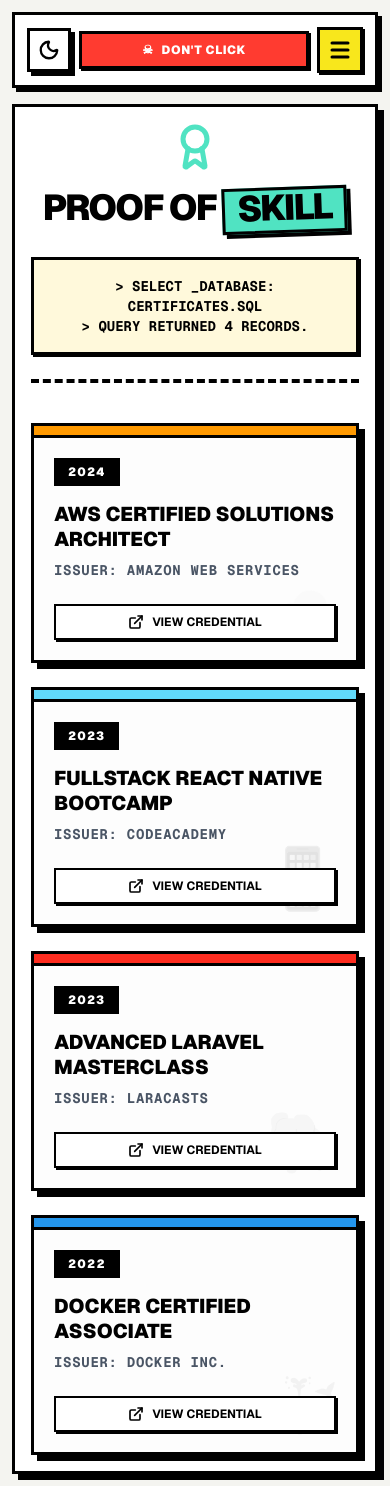
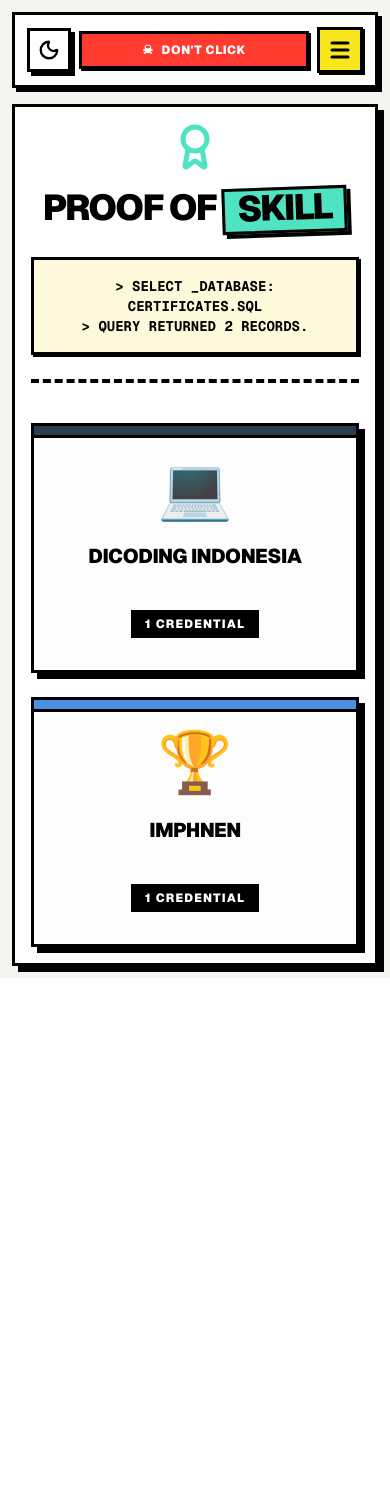
Before and after one commit to MakdumIbrohim/portfolio-v2, a Next.js app: page /certificates in a window 390 px wide. After the commit the page ends 978 px from the top, so only its background shows below. Built offline with nearby package versions, Linux system fonts and the light colour scheme.

Commit message:
feat: introduce a dedicated certificates page with issuer filtering and a new profile image.

```diff
--- a/app/certificates/page.tsx
+++ b/app/certificates/page.tsx
@@ -11,39 +11,25 @@ import { MobileMenu } from '@/components/mobile-menu';
 const certificates = [
     {
         id: 1,
-        title: "AWS Certified Solutions Architect",
-        issuer: "Amazon Web Services",
+        title: "Belajar Dasar Pemrograman Web",
+        issuer: "Dicoding Indonesia",
         date: "2024",
-        color: "#ff9900", // AWS Orange
-        icon: "☁️"
+        color: "#2d3e50", // Dicoding dark blue
+        icon: "💻"
     },
     {
         id: 2,
-        title: "Fullstack React Native Bootcamp",
-        issuer: "CodeAcademy",
-        date: "2023",
-        color: "#61dafb", // React Blue
-        icon: "📱"
-    },
-    {
-        id: 3,
-        title: "Advanced Laravel Masterclass",
-        issuer: "Laracasts",
-        date: "2023",
-        color: "#ff2d20", // Laravel Red
-        icon: "🐘"
-    },
-    {
-        id: 4,
-        title: "Docker Certified Associate",
-        issuer: "Docker Inc.",
-        date: "2022",
-        color: "#2496ed", // Docker Blue
-        icon: "🐳"
-    },
+        title: "Sertifikat Web Developer",
+        issuer: "IMPHNEN",
+        date: "2024",
+        color: "#4a90e2", // Blue
+        icon: "🏆"
+    }
 ];
 
 export default function Certificates() {
+    const [selectedIssuer, setSelectedIssuer] = React.useState<string | null>(null);
+
     return (
         <div className="min-h-screen bg-[#f4f4f0] dark:bg-[#1a1a1a] text-black dark:text-white p-3 sm:p-4 md:p-8 font-sans selection:bg-black selection:text-white dark:selection:bg-white dark:selection:text-black transition-colors duration-300">
             {/* Header Navigation */}
@@ -79,12 +65,63 @@ export default function Certificates() {
                     </p>
                 </div>
 
-                {/* Certificates Grid */}
+                {/* Certificates Issuers Grid or Specific Issuer View */}
+                {!selectedIssuer ? (
+                    <div className="grid grid-cols-1 sm:grid-cols-2 lg:grid-cols-3 gap-6 sm:gap-8 animate-[slide-up_0.3s_ease-out]">
+                        {Object.values(
+                            certificates.reduce((acc, cert) => {
+                                if (!acc[cert.issuer]) {
+                                    acc[cert.issuer] = {
+                                        name: cert.issuer,
+                                        certs: [],
+                                        color: cert.color,
+                                        icon: cert.icon
+                                    };
+                                }
+                                acc[cert.issuer].certs.push(cert);
+                                return acc;
+                            }, {} as Record<string, { name: string, certs: typeof certificates, color: string, icon: string }>)
+                        ).map((issuerGroup) => (
+                            <button
+                                key={issuerGroup.name}
+                                onClick={() => setSelectedIssuer(issuerGroup.name)}
+                                className="border-[3px] border-black dark:border-white bg-[#fdfdfd] dark:bg-[#1e1e1e] shadow-[6px_6px_0_0_#000] dark:shadow-[6px_6px_0_0_#fff] transition-transform hover:-translate-y-2 hover:shadow-[8px_8px_0_0_#000] dark:hover:shadow-[8px_8px_0_0_#fff] relative overflow-hidden group flex flex-col items-center justify-center p-8 sm:p-10 text-center min-h-[250px] cursor-pointer w-full focus:outline-none focus:ring-4 focus:ring-[#f8e71c]"
+                            >
+                                <div
+                                    className="absolute top-0 left-0 right-0 h-3 border-b-[3px] border-black dark:border-white transition-colors"
+                                    style={{ backgroundColor: issuerGroup.color }}
+                                ></div>
+                                <div className="text-6xl mb-6 group-hover:scale-110 group-hover:rotate-6 transition-transform duration-300">
+                                    {issuerGroup.icon}
+                                </div>
+                                <h2 className="text-xl sm:text-2xl font-black uppercase tracking-tight mb-4 group-hover:text-[#4a90e2] transition-colors">
+                                    {issuerGroup.name}
+                                </h2>
+                                <div className="bg-black dark:bg-white text-white dark:text-black font-black text-xs px-3 py-1 uppercase tracking-widest border-[2px] border-black dark:border-white mt-auto inline-block">
+                                    {issuerGroup.certs.length} CREDENTIAL{issuerGroup.certs.length !== 1 ? 'S' : ''}
+                                </div>
+                            </button>
+                        ))}
+                    </div>
+                ) : (
+                    <div className="flex flex-col gap-8 animate-[slide-up_0.3s_ease-out]">
+                        <div className="flex justify-between items-center sm:items-start flex-col sm:flex-row gap-4 border-b-[3px] border-black dark:border-white border-dashed pb-6">
+                            <h2 className="text-2xl sm:text-3xl font-black uppercase tracking-tight border-[3px] border-black dark:border-white p-3 inline-block bg-[#f8e71c] dark:bg-[#b8a900] text-black shadow-[4px_4px_0_0_#000] dark:shadow-[4px_4px_0_0_#fff]">
+                                🏢 {selectedIssuer}
+                            </h2>
+                            <button
+                                onClick={() => setSelectedIssuer(null)}
+                                className="border-[3px] border-black dark:border-white bg-[#ff79c6] dark:bg-[#b83280] text-white px-4 py-3 font-black text-xs sm:text-sm uppercase tracking-wider flex items-center justify-center gap-2 shadow-[4px_4px_0_0_#000] dark:shadow-[4px_4px_0_0_#fff] hover:translate-y-[2px] hover:shadow-[2px_2px_0_0_#000] dark:hover:shadow-[2px_2px_0_0_#fff] transition-all w-full sm:w-auto"
+                            >
+                                <span className="text-lg leading-none mt-[-2px]">←</span> BACK TO ISSUERS
+                            </button>
+                        </div>
+
                         <div className="grid grid-cols-1 md:grid-cols-2 lg:grid-cols-2 gap-6 sm:gap-8">
-                    {certificates.map((cert) => (
+                            {certificates.filter(c => c.issuer === selectedIssuer).map((cert) => (
                                 <div
                                     key={cert.id}
-                            className="border-[3px] border-black dark:border-white bg-[#fdfdfd] dark:bg-[#1e1e1e] shadow-[6px_6px_0_0_#000] dark:shadow-[6px_6px_0_0_#fff] transition-transform hover:-translate-y-2 hover:shadow-[8px_8px_0_0_#000] relative overflow-hidden group flex flex-col h-full"
+                                    className="border-[3px] border-black dark:border-white bg-[#fdfdfd] dark:bg-[#1e1e1e] shadow-[6px_6px_0_0_#000] dark:shadow-[6px_6px_0_0_#fff] transition-transform hover:-translate-y-2 hover:shadow-[8px_8px_0_0_#000] dark:hover:shadow-[8px_8px_0_0_#fff] relative overflow-hidden group flex flex-col h-full"
                                 >
                                     {/* Colorful Top Banner indicating technology */}
                                     <div
@@ -122,6 +159,8 @@ export default function Certificates() {
                                 </div>
                             ))}
                         </div>
+                    </div>
+                )}
 
             </main>
         </div>
```
Lines whose indentation alone changed are shown as unchanged.
